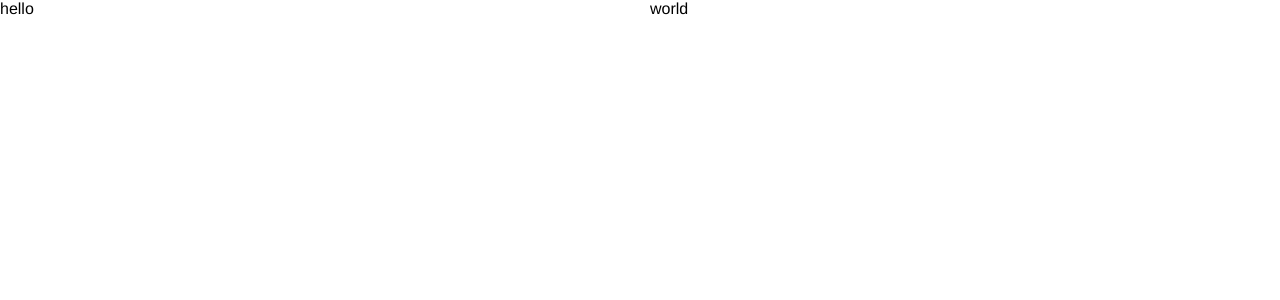
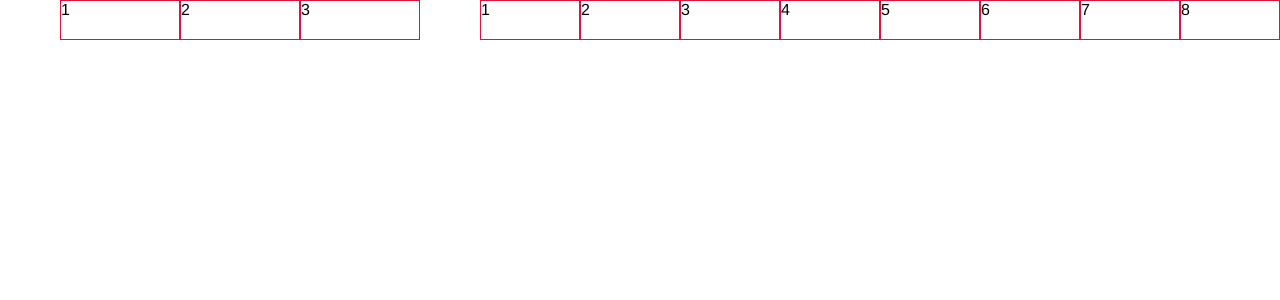
Before and after one commit to ByeWord/vue-component, a Vue app: page / in a window 1280 px wide. Shown: the top 300 px of the page. Built offline with nearby package versions, Linux system fonts and the light colour scheme.

Commit message:
添加对齐属性到row

```diff
--- a/src/App.vue
+++ b/src/App.vue
@@ -1,11 +1,25 @@
 <template>
   <div id="app">
-    <w-row gutter="20">
-      <w-col span="12">
-        hello
+    <div class="test-row-col"></div>
+    <w-row type="flex">
+      <w-col span="9">
+        <w-row type="flex" align="center">
+          <w-col span="6" class="demo-col">1</w-col>
+          <w-col span="6" class="demo-col">2</w-col>
+          <w-col span="6" class="demo-col">3</w-col>
+        </w-row>
       </w-col>
-      <w-col span="12">
-        world
+      <w-col span="15">
+        <w-row>
+          <w-col span="3" class="demo-col">1</w-col>
+          <w-col span="3" class="demo-col">2</w-col>
+          <w-col span="3" class="demo-col">3</w-col>
+          <w-col span="3" class="demo-col">4</w-col>
+          <w-col span="3" class="demo-col">5</w-col>
+          <w-col span="3" class="demo-col">6</w-col>
+          <w-col span="3" class="demo-col">7</w-col>
+          <w-col span="3" class="demo-col">8</w-col>
+        </w-row>
       </w-col>
     </w-row>
   </div>
@@ -31,4 +45,8 @@ export default {
   -webkit-font-smoothing: antialiased;
   -moz-osx-font-smoothing: grayscale;
 }
+  .demo-col{
+    border: 1px solid crimson;
+    height: 40px;
+  }
 </style>
--- a/src/components/row.vue
+++ b/src/components/row.vue
@@ -1,5 +1,5 @@
 <template>
-    <div class="w-row" :style="rowStyle">
+    <div class="w-row" :class="[flexClass,alignClass]" :style="rowStyle">
         <slot></slot>
     </div>
 </template>
@@ -9,12 +9,32 @@
     name: "WRow",
     props: {
       type: String,
-      gutter: [String, Number]
+      gutter: [String, Number],
+      align: {
+        type: String,
+        validator(prop) {
+          return ['', 'end', 'start', 'center'].indexOf(prop) >= 0;
+        }
+      }
     },
     computed: {
       rowStyle() {
         let {gutter} = this;
         return !!gutter ? {marginLeft: `${-gutter / 2}px`, marginRight: `${-gutter / 2}px`} : ''
+      },
+      flexClass() {
+        if (this.type) {
+          return `w-row--${this.type}`;
+        } else {
+          return '';
+        }
+      },
+      alignClass() {
+        if (this.type === 'flex' && this.align) {
+          return `flex--${this.align}`
+        } else {
+          return '';
+        }
       }
     },
     mounted() {
@@ -35,4 +55,20 @@
             clear: both;
         }
     }
+
+    .w-row--flex {
+        display: flex;
+    }
+
+    .flex--start {
+        justify-content: flex-start;
+    }
+
+    .flex--end {
+        justify-content: flex-end;
+    }
+
+    .flex--center {
+        justify-content: center;
+    }
 </style>
```
